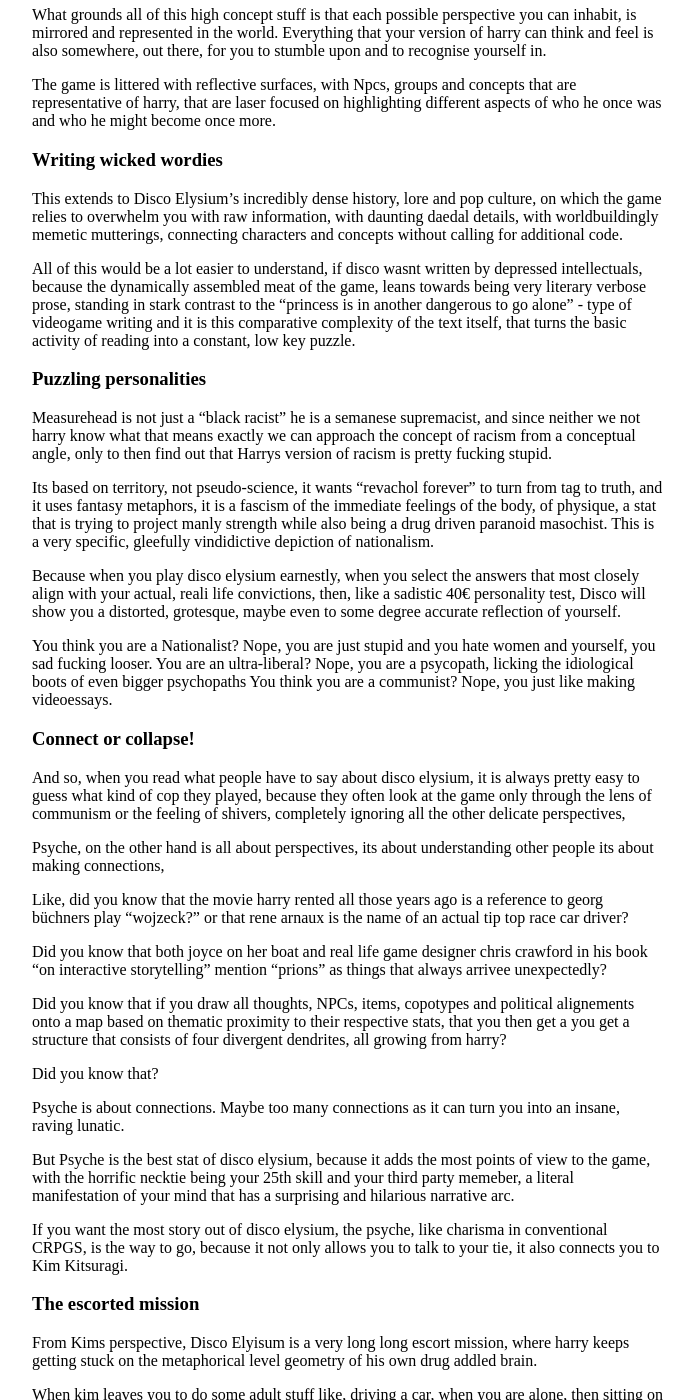
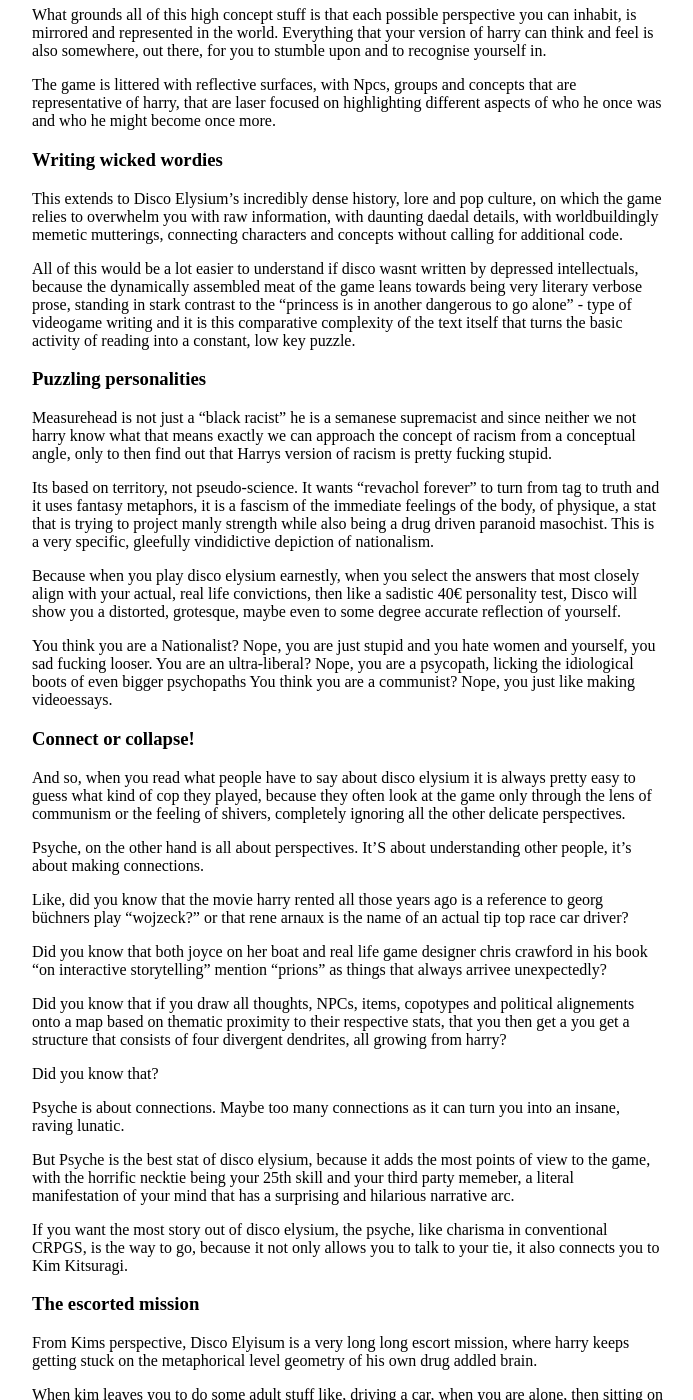
Before and after one commit to stuffedwombat/stuffedwombat.github.io, a Jekyll site: the page built from about_disco_elysium.md, in a window 1280 px wide and 1400 px high, scrolled down 2793 px. Shown: the whole window, without its empty margins (292-985 px from the left). Built offline with Jekyll 4.4.1, drawn with Linux system fonts in a browser that asks for light colours; our own code applies the rules of GitHub Pages for plain Markdown files; comment, search, counter and statistics services are not loaded.

Commit message:
Update about_disco_elysium.md

```diff
--- a/about_disco_elysium.md
+++ b/about_disco_elysium.md
@@ -113,17 +113,17 @@ Writing wicked wordies
 
 This extends to Disco Elysium's incredibly dense history, lore and pop culture, on which the game relies to overwhelm you with raw information, with daunting daedal details, with worldbuildingly memetic mutterings, connecting characters and concepts without calling for additional code.
 
-All of this would be a lot easier to understand, if disco wasnt written by depressed intellectuals, because the dynamically assembled meat of the game, leans towards being very literary verbose prose, standing in stark contrast to the "princess is in another dangerous to go alone" - type of videogame writing and it is this comparative complexity of the text itself, that turns the basic activity of reading into a constant, low key puzzle.
+All of this would be a lot easier to understand if disco wasnt written by depressed intellectuals, because the dynamically assembled meat of the game leans towards being very literary verbose prose, standing in stark contrast to the "princess is in another dangerous to go alone" - type of videogame writing and it is this comparative complexity of the text itself that turns the basic activity of reading into a constant, low key puzzle.
 
 <h3>
 Puzzling personalities
 </h3>
 
-Measurehead is not just a "black racist" he is a semanese supremacist, and since neither we not harry know what that means exactly we can approach the concept of racism from a conceptual angle, only to then find out that Harrys version of racism is pretty fucking stupid.
+Measurehead is not just a "black racist" he is a semanese supremacist and since neither we not harry know what that means exactly we can approach the concept of racism from a conceptual angle, only to then find out that Harrys version of racism is pretty fucking stupid.
 
-Its based on territory, not pseudo-science, it wants "revachol forever" to turn from tag to truth, and it uses fantasy metaphors, it is a fascism of the immediate feelings of the body, of physique, a stat that is trying to project manly strength while also being a drug driven paranoid masochist. This is a very specific, gleefully vindidictive depiction of nationalism.
+Its based on territory, not pseudo-science. It wants "revachol forever" to turn from tag to truth and it uses fantasy metaphors, it is a fascism of the immediate feelings of the body, of physique, a stat that is trying to project manly strength while also being a drug driven paranoid masochist. This is a very specific, gleefully vindidictive depiction of nationalism.
 
-Because when you play disco elysium earnestly, when you select the answers  that most closely align with your actual, reali life convictions, then, like a sadistic 40€ personality test, Disco will show you a distorted, grotesque, maybe even to some degree accurate reflection of yourself.
+Because when you play disco elysium earnestly, when you select the answers  that most closely align with your actual, real life convictions, then like a sadistic 40€ personality test, Disco will show you a distorted, grotesque, maybe even to some degree accurate reflection of yourself.
 
 You think you are a Nationalist? Nope, you are just stupid and you hate women and yourself, you sad fucking looser.
 You are an ultra-liberal? Nope, you are a psycopath, licking the idiological boots of even bigger psychopaths
@@ -132,10 +132,9 @@ You think you are a communist? Nope, you just like making videoessays.
 <h3>
 Connect or collapse!
 </h3>
-And so, when you read what people have to say about disco elysium, it is always pretty easy to guess what kind of cop they played, because they often look at the game only through the lens of communism or the feeling of shivers, completely ignoring all the other delicate perspectives,
+And so, when you read what people have to say about disco elysium it is always pretty easy to guess what kind of cop they played, because they often look at the game only through the lens of communism or the feeling of shivers, completely ignoring all the other delicate perspectives.
 
-Psyche, on the other hand is all about perspectives, its about understanding other people
-its about making connections,
+Psyche, on the other hand is all about perspectives. It'S about understanding other people, it's about making connections.
 
 Like, did you know that the movie harry rented all those years ago is a reference to georg büchners play “wojzeck?” or that rene arnaux is the name of an actual tip top race car driver?
 
```
